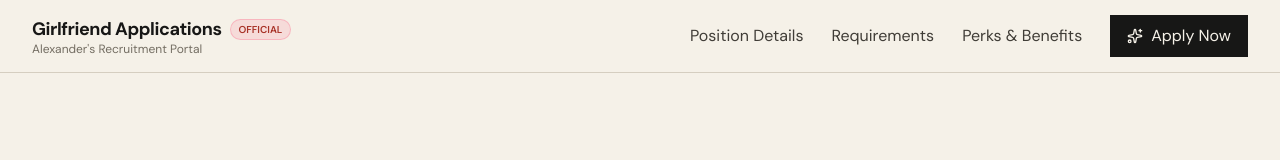
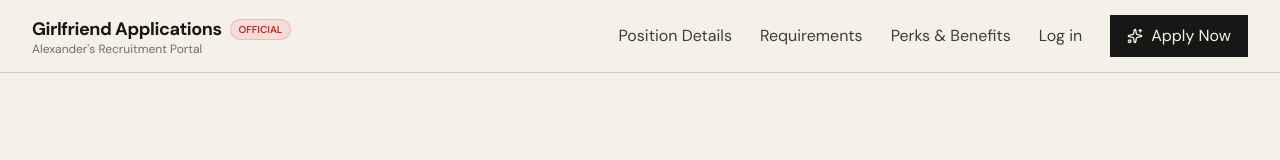
Before and after one commit to Alex-mfoniso/Girlfriend-form, a React (Vite) app: page / in a window 1280 px wide. Shown: the top 160 px of the page. Built offline with nearby package versions, Linux system fonts and the light colour scheme; no server answers; a web font is replaced by a local one.

Commit message:
Add applicant login navigation

```diff
--- a/src/components/Navbar.tsx
+++ b/src/components/Navbar.tsx
@@ -63,6 +63,12 @@ export const Navbar: React.FC = () => {
           >
             Perks & Benefits
           </button>
+          <button
+            onClick={() => navigate('login')}
+            className="text-sm font-medium text-slate-300 hover:text-white transition-colors"
+          >
+            Log in
+          </button>
 
           {/* Apply CTA */}
           <button
@@ -107,6 +113,12 @@ export const Navbar: React.FC = () => {
           >
             Perks & Benefits
           </button>
+          <button
+            onClick={() => { setMobileMenuOpen(false); navigate('login'); }}
+            className="block w-full text-left py-2 text-sm font-medium text-slate-300 hover:text-white"
+          >
+            Log in
+          </button>
           <div className="pt-2 border-t border-white/10 flex flex-col gap-2">
             <button
               onClick={() => scrollToSection('application-form')}
```
